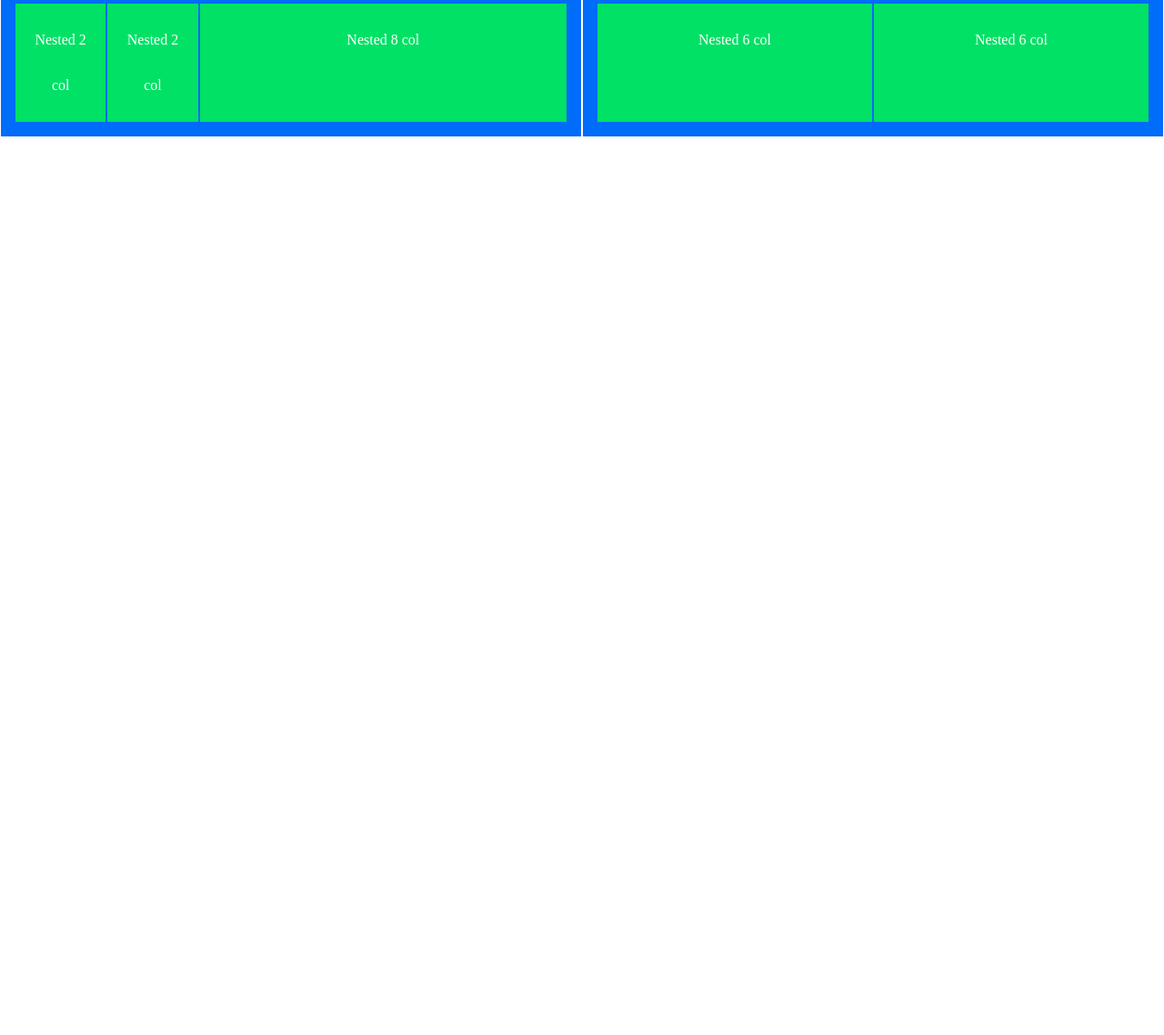
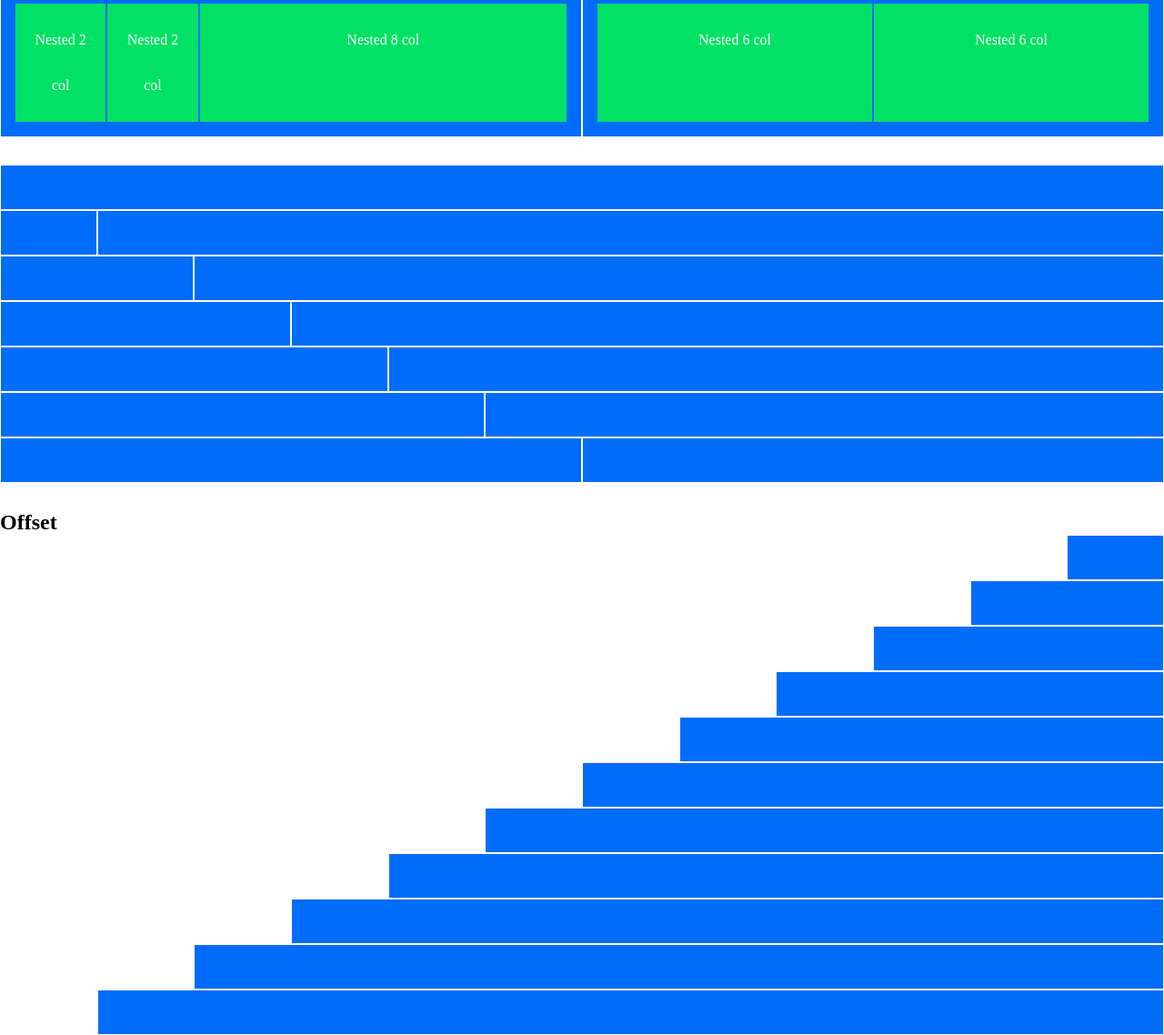
Before and after one commit to colopisalvatore/html-css-12bool, a plain HTML site: page index.html in a window 1280 px wide. Shown: the part 450-1588 px from the top of the page at 91% size. Before the commit the page ends 800 px from the top, so only its background shows below. Drawn offline with Linux system fonts and the light colour scheme.

Commit message:
completato

```diff
--- a/css/framework.css
+++ b/css/framework.css
@@ -16,8 +16,8 @@ html {
     max-width: 1200px;
     margin: 0 auto;
 }
-.padding-15{
-    padding: 15px;
+.section-spacing{
+    margin-top: 30px;
 }
 
 /* FLEX CLASS */
--- a/index.html
+++ b/index.html
@@ -57,6 +57,71 @@
             </div>
         </div>
     </section>
+    <section class="container-fluid section-spacing">
+        <div class="row">
+            <div class="col-12 box"></div>
+        </div>
+        <div class="row">
+            <div class="col-1 box"></div>
+            <div class="col-11 box"></div>
+        </div>
+        <div class="row">
+            <div class="col-2 box"></div>
+            <div class="col-10 box"></div>
+        </div>
+        <div class="row">
+            <div class="col-3 box"></div>
+            <div class="col-9 box"></div>
+        </div>
+        <div class="row">
+            <div class="col-4 box"></div>
+            <div class="col-8 box"></div>
+        </div>
+        <div class="row">
+            <div class="col-5 box"></div>
+            <div class="col-7 box"></div>
+        </div>
+        <div class="row">
+            <div class="col-6 box"></div>
+            <div class="col-6 box"></div>
+        </div>
+    </section>
+    <section class="container-fluid section-spacing">
+        <h1>Offset</h1>
+        <div class="row">
+            <div class="col-1 box col-offset-11"></div>
+        </div>
+        <div class="row">
+            <div class="col-2 box col-offset-10"></div>
+        </div>
+        <div class="row">
+            <div class="col-3 box col-offset-9"></div>
+        </div>
+        <div class="row">
+            <div class="col-4 box col-offset-8"></div>
+        </div>
+        <div class="row">
+            <div class="col-5 box col-offset-7"></div>
+        </div>
+        <div class="row">
+            <div class="col-6 box col-offset-6"></div>
+        </div>
+        <div class="row">
+            <div class="col-7 box col-offset-5"></div>
+        </div>
+        <div class="row">
+            <div class="col-8 box col-offset-4"></div>
+        </div>
+        <div class="row">
+            <div class="col-9 box col-offset-3"></div>
+        </div>
+        <div class="row">
+            <div class="col-10 box col-offset-2"></div>
+        </div>
+        <div class="row">
+            <div class="col-11 box col-offset-1"></div>
+        </div>
+    </section>
 
 </body>
 </html>
```
